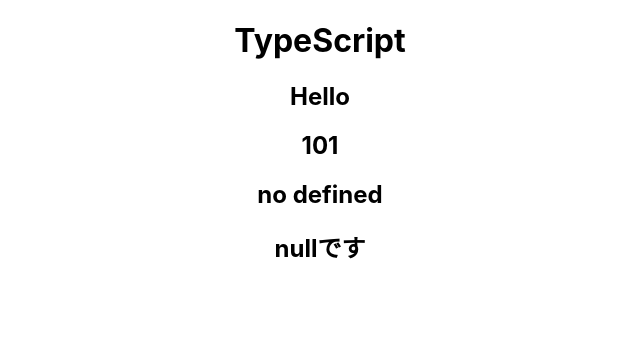
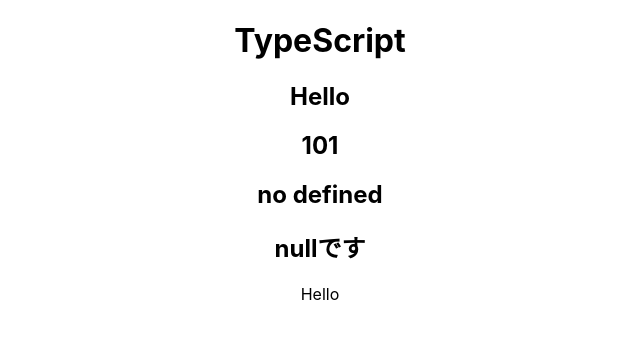
Before and after one commit to kei-1313/react-typescript, a React (Create React App) app: page / in a window 1280 px wide. Shown: the top 338 px of the page, without its empty margins (320-960 px from the left). Built offline with nearby package versions, Linux system fonts and the light colour scheme.

Commit message:
ユニオン型を使ってみる

```diff
--- a/src/App.tsx
+++ b/src/App.tsx
@@ -1,5 +1,6 @@
 import React from 'react';
 import './App.css';
+import Example from './component/Example';
 
 function App() {
   const str: string = 'Hello';
@@ -29,6 +30,8 @@
       <h2>{num}</h2>
       <h2>{definedStr}</h2>
       <h2>{nullStr}</h2>
+
+      <Example />
     </div>
   );
 }
--- /dev/null
+++ b/src/component/Example.tsx
@@ -0,0 +1,13 @@
+import React from 'react'
+
+function Example() {
+  let stryOrNum: string | number | boolean = 'Hello';
+
+  return (
+    <div>
+      <div>{stryOrNum}</div>
+    </div>
+  )
+}
+
+export default Example
```
